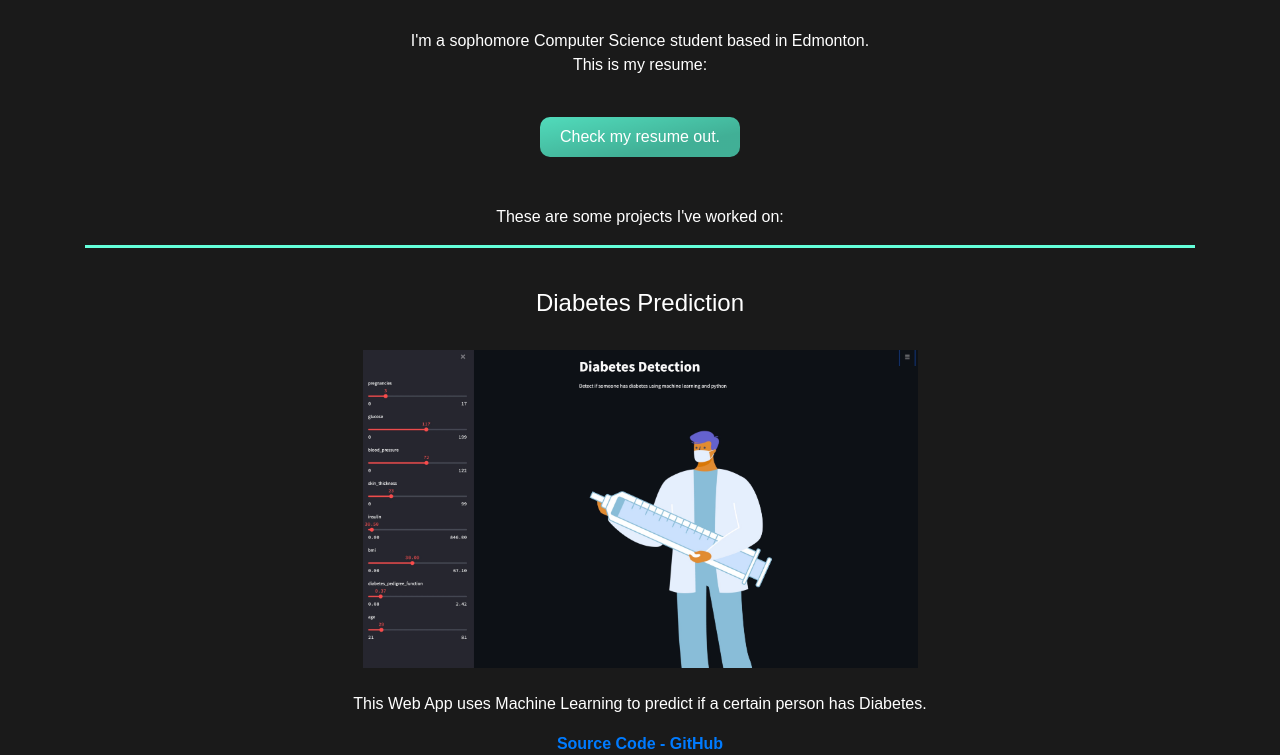
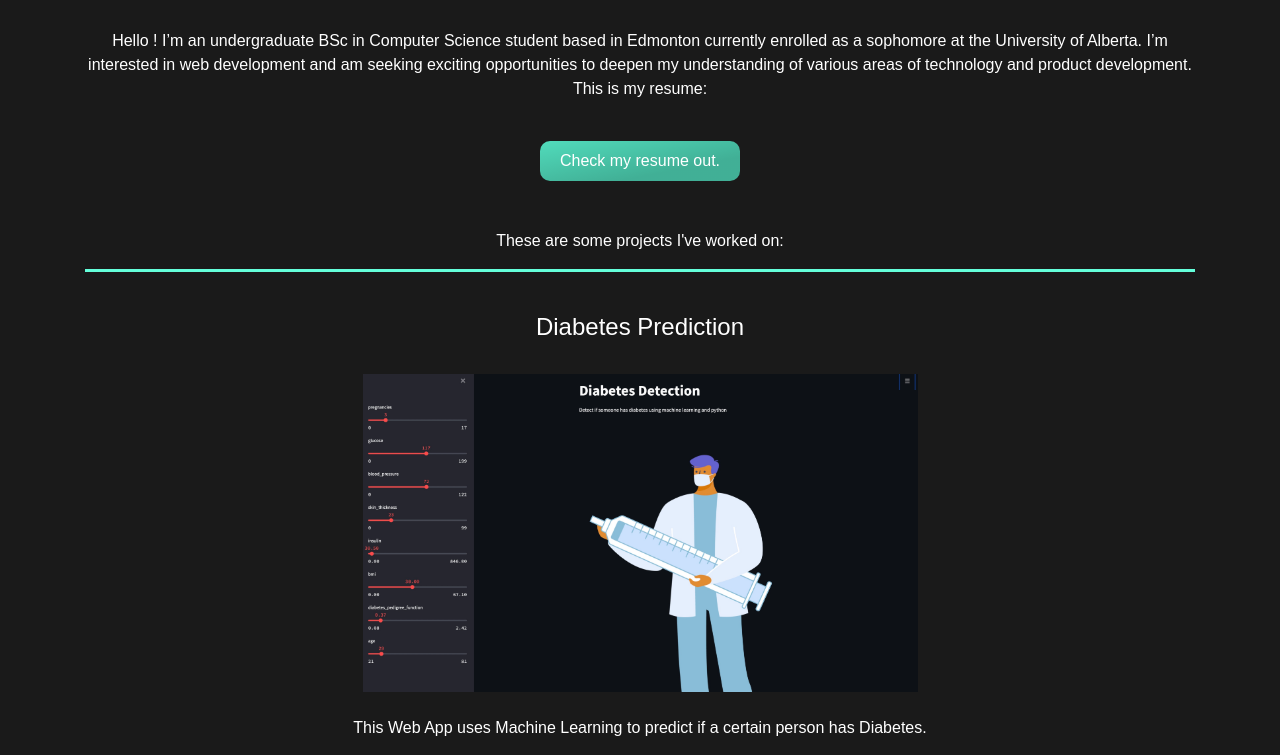
Before and after one commit to bavineni0429/amisha0429.github.io, a plain HTML site: page index.html in a window 1280 px wide. Shown: the part 148-903 px from the top of the page. Drawn offline with nearby package versions, Linux system fonts and the light colour scheme.

Commit message:
Update index.html

```diff
--- a/index.html
+++ b/index.html
@@ -18,7 +18,7 @@
             <h3 align="center"></h3>
             <br>
     		<div align="center">
-    			<p class="subtitle">I'm a sophomore Computer Science student based in Edmonton.</br>This is my resume: </p>
+    			<p class="subtitle">Hello ! I’m an undergraduate BSc in Computer Science student based in Edmonton currently enrolled as a sophomore at the University of Alberta. I’m interested in web development and am seeking exciting opportunities to deepen my understanding of various areas of technology and product development.</br>This is my resume: </p>
                 <br>
                 <a href="./files/AmishaResume.pdf" target="_parent">
                     <button class="favorite styled"
```
